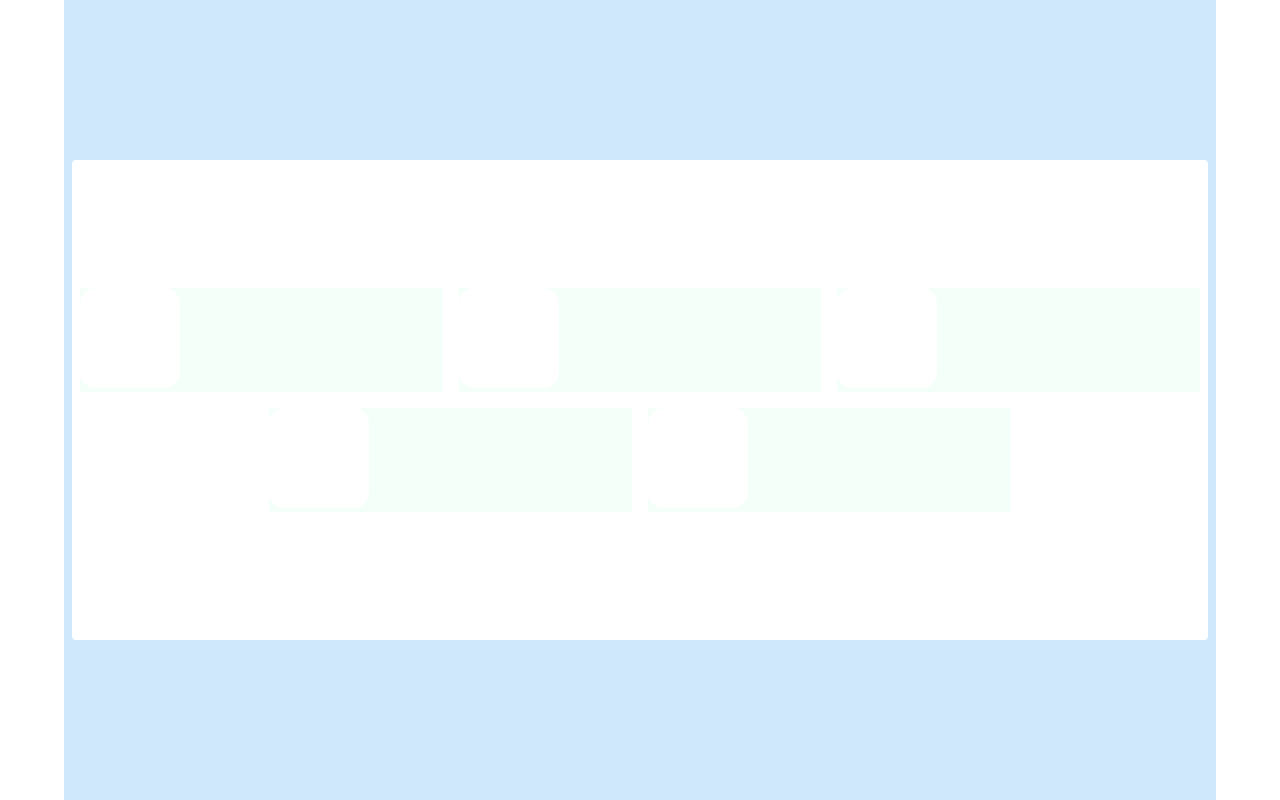
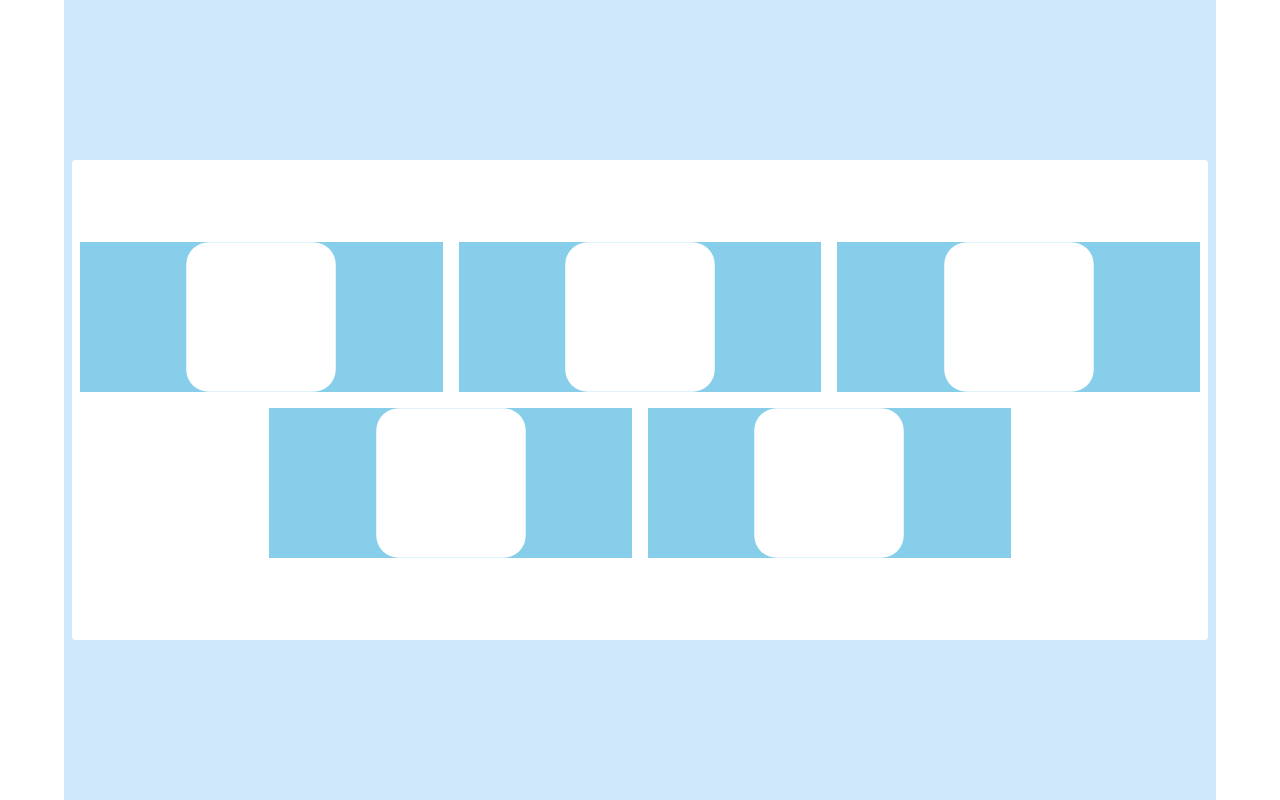
Before and after one commit to yue-fukahi/ohamachidice, a Next.js app: page / in a window 1280 px wide. Built offline with nearby package versions, Linux system fonts and the light colour scheme.

Commit message:
🧹 Cleanup dice face

```diff
--- a/pages/index.tsx
+++ b/pages/index.tsx
@@ -13,31 +13,25 @@ const positionOpt = {
 
 const random = (size: number) => Math.floor(Math.random() * size);
 
-interface Face {
-  key: string;
-  alt: string;
-  src: string;
+const Face = {
+  O: "o",
+  Ha: "ha",
+  Ma: "ma",
+  Chi: "chi",
+  Ko: "ko",
+} as const;
+type Face = typeof Face[keyof typeof Face];
+
+const toSrc = (f: Face) => `/${f}.svg`;
+
+interface DiceProps {
+  faces: Face[];
 }
 
-const FACE_DATA: Face[] = [
-  { key: "o", alt: "お", src: "/o.svg" },
-  { key: "ha", alt: "は", src: "/ha.svg" },
-  { key: "ma", alt: "ま", src: "/ma.svg" },
-  { key: "chi", alt: "ち", src: "/chi.svg" },
-  { key: "ko", alt: "こ", src: "/ko.svg" },
-];
-
-const Dice = (props: { children: React.ReactNode }) => {
+const Dice = (props: DiceProps) => {
+  const [faces, _] = useState<Face[]>(props.faces);
   const [face, setFace] = useState<Face | undefined>();
 
-  const faces = [
-    FACE_DATA[0],
-    FACE_DATA[1],
-    FACE_DATA[2],
-    FACE_DATA[3],
-    FACE_DATA[4],
-    FACE_DATA[0],
-  ];
   const size = faces.length;
 
   const roll = () => random(size);
@@ -47,7 +41,6 @@ const Dice = (props: { children: React.ReactNode }) => {
       const i = roll();
       setFace(faces[i]);
     }
-    console.log(face);
   };
 
   return (
@@ -55,14 +48,16 @@ const Dice = (props: { children: React.ReactNode }) => {
       style={{
         height: "100%",
         width: "100%",
-        backgroundColor: "mintcream",
+        display: "flex",
+        justifyContent: "center",
+        backgroundColor: "skyblue",
       }}
       onClick={handleOnClick}
     >
       {face !== undefined ? (
-        <Image src={face.src} alt={face.alt} height="100%" width="100%" />
+        <Image src={toSrc(face)} alt={face} height="150" width="150" />
       ) : (
-        <Image src="/empty.svg" alt="empty" height="100%" width="100%" />
+        <Image src="/empty.svg" alt="empty" height="150" width="150" />
       )}
     </div>
   );
@@ -73,20 +68,28 @@ const DiceBox = () => {
     <>
       <Grid container spacing={2}>
         <Grid item xs={4}>
-          <Dice>⚀</Dice>
+          <Dice faces={[Face.O, Face.Ha, Face.Ma, Face.Chi, Face.Ko, Face.O]} />
         </Grid>
         <Grid item xs={4}>
-          <Dice>⚀</Dice>
+          <Dice
+            faces={[Face.O, Face.Ha, Face.Ma, Face.Chi, Face.Ko, Face.Ha]}
+          />
         </Grid>
         <Grid item xs={4}>
-          <Dice>⚀</Dice>
+          <Dice
+            faces={[Face.O, Face.Ha, Face.Ma, Face.Chi, Face.Ko, Face.Ma]}
+          />
         </Grid>
         <Grid item xs={2}></Grid>
         <Grid item xs={4}>
-          <Dice>⚀</Dice>
+          <Dice
+            faces={[Face.O, Face.Ha, Face.Ma, Face.Chi, Face.Ko, Face.Chi]}
+          />
         </Grid>
         <Grid item xs={4}>
-          <Dice>⚀</Dice>
+          <Dice
+            faces={[Face.O, Face.Ha, Face.Ma, Face.Chi, Face.Ko, Face.Ko]}
+          />
         </Grid>
         <Grid item xs={2}></Grid>
       </Grid>
```
